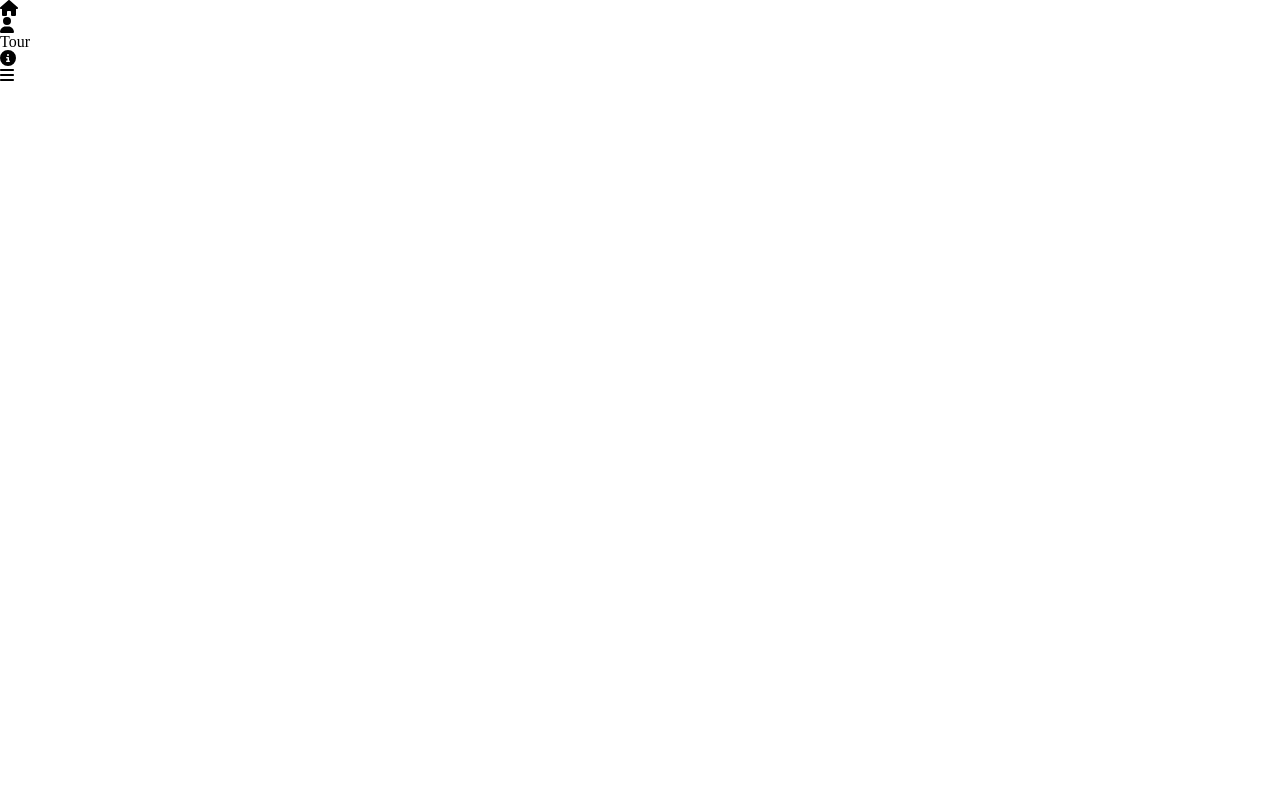
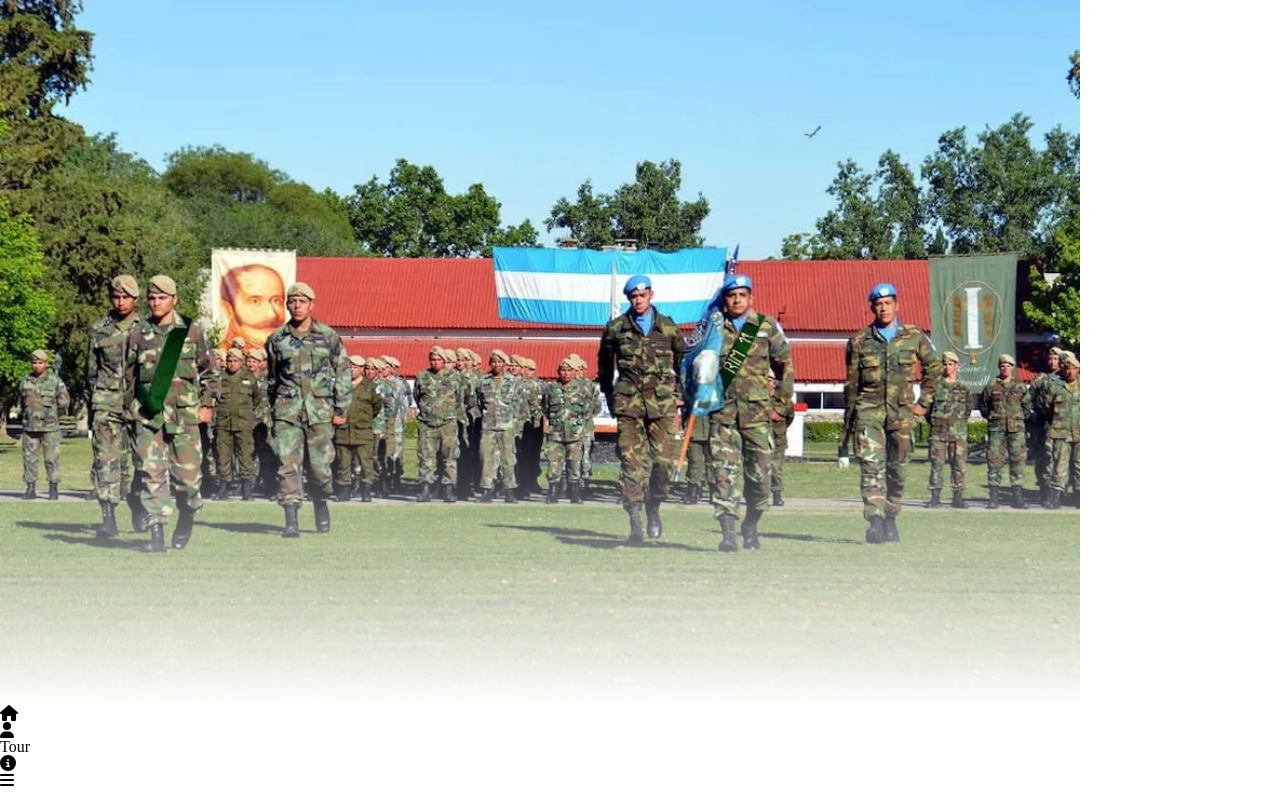
Before and after one commit to briobartech/rim11, a React (Vite) app in the folder rim11/: page / in a window 1280 px wide. Built offline with nearby package versions, Linux system fonts and the light colour scheme; a web font is replaced by a local one.

Commit message:
(feat) banner component created

```diff
--- a/rim11/src/App.jsx
+++ b/rim11/src/App.jsx
@@ -1,8 +1,11 @@
+import Banner from './components/banner.jsx'
 import NavBar from './components/navbar.jsx'
 function App () {
   return (
-    <NavBar></NavBar>
-
+    <>
+      <Banner />
+      <NavBar />
+    </>
   )
 }
 
--- a/rim11/src/components/banner.jsx
+++ b/rim11/src/components/banner.jsx
@@ -0,0 +1,36 @@
+import styled from 'styled-components'
+function Banner() {
+    return ( <StyledBanner>
+            <img src="src\assets\img\banner.webp" alt="Banner" />
+        </StyledBanner>)
+}
+export default Banner;
+const StyledBanner = styled.div`
+  position: relative;
+  width: 1080px;
+  overflow: hidden;
+
+  img {
+    width: 100%;
+    height: auto;
+    display: block;
+    position: relative;
+    z-index: 1;
+  }
+
+  &::after {
+    content: "";
+    position: absolute;
+    left: 0;
+    top: 0;
+    width: 100%;
+    height: 100%;
+    z-index: 2;
+    pointer-events: none;
+    background: linear-gradient(
+      to bottom,
+      rgba(255,255,255,0) 60%,
+      rgba(255,255,255,1) 100%
+    );
+  }
+`
```
